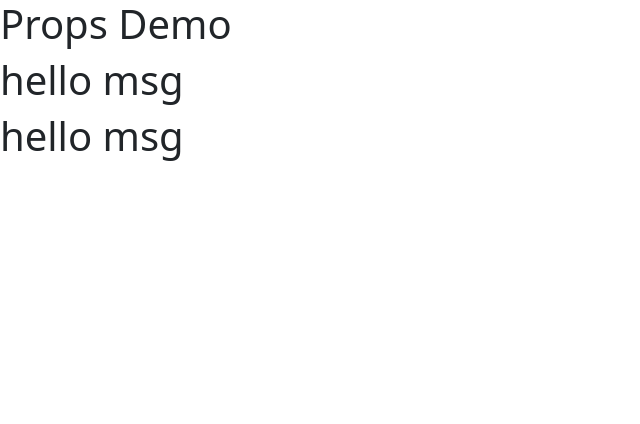
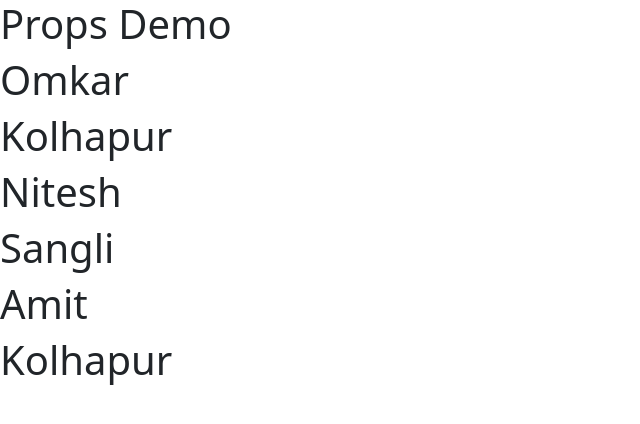
Before and after one commit to Omkarsutar9003/Fourth-react-app, a React (Create React App) app: page / in a window 1280 px wide. Shown: the top 424 px of the page, without its empty margins (0-640 px from the left). Built offline with nearby package versions, Linux system fonts and the light colour scheme.

Commit message:
without destrure

```diff
--- a/src/App.js
+++ b/src/App.js
@@ -5,19 +5,22 @@ function App() {
   return (
     <>
       <h1>Props Demo</h1>
-      <Demo />
-      <Demo />
-    </>
-  )
-};
-
-function Demo()
-{
-  return (
-    <>
-      <h1>hello msg</h1>
+      <Demo username="Omkar" place="Kolhapur" />
+      <Demo username="Nitesh" place="Sangli" />
+      <Demo username="Amit" place="Kolhapur" />
     </>
   );
 };
 
+function Demo(props)
+{
+   console.log("inside function", props);
+  return (
+    <>
+      <h1>{props.username}</h1>
+      <h1>{props.place}</h1>
+    </>
+  );
+}
+
 export default App;
```
